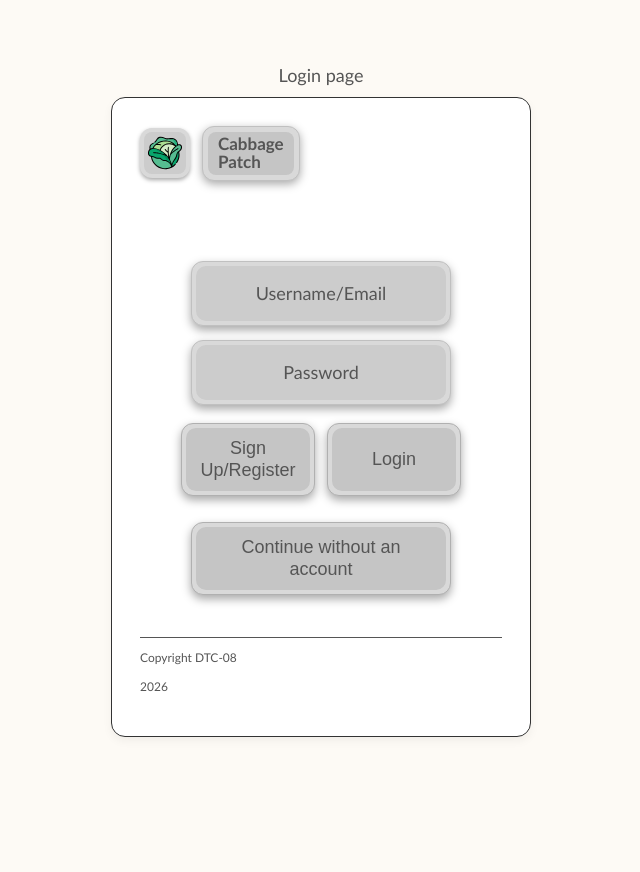
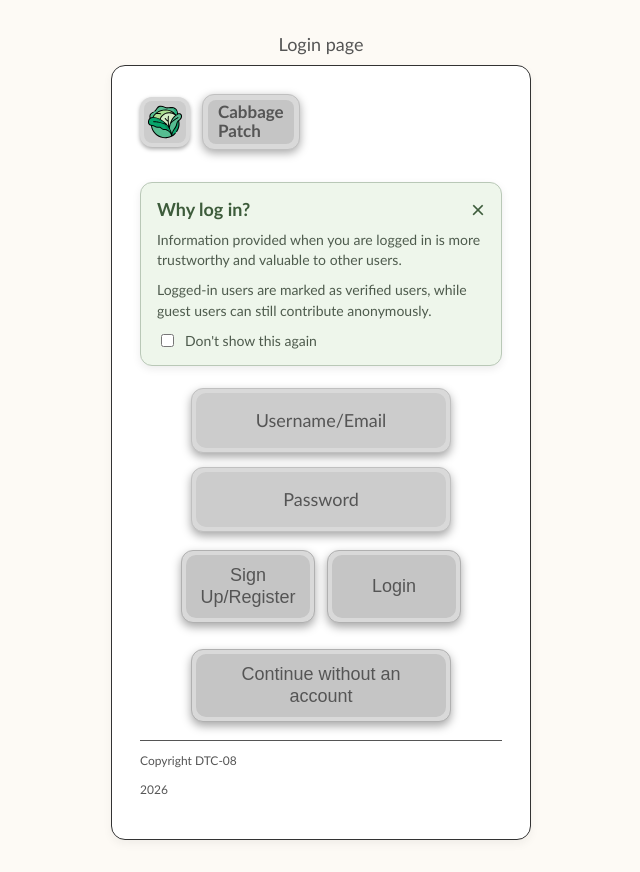
Before and after one commit to KJAlloway/2800-202610-DTC08, a React app in the folder frontend/: page / in a window 1280 px wide. Shown: the whole page, without its empty margins (319-959 px from the left). Before the commit the page ends 800 px from the top, so only its background shows below. Built offline with nearby package versions, Linux system fonts and the light colour scheme; the HTML template or start-up script is replaced by a standard one.

Commit message:
- Add pop-up in the Login screen

```diff
--- a/frontend/src/LoginPage/LoginPage.css
+++ b/frontend/src/LoginPage/LoginPage.css
@@ -1,4 +1,4 @@
-/* Clanker assisted */
+/* Generated by Clanker 5.4 (ChatGPT) */
 
 
 
@@ -37,7 +37,7 @@
 /* Top spacing area for the logo + app name */
 .login-header {
     width: 100%;
-    margin-bottom: clamp(28px, 8vw, 56px);
+    margin-bottom: clamp(20px, 6vw, 32px);
 }
 
 /* Keeps the logo and title side-by-side */
@@ -106,6 +106,61 @@
     line-height: 1.1;
     color: #555555;
     text-align: left;
+}
+
+/* Popup card that explains why logging in matters */
+.login-trust-popup {
+    margin-bottom: 22px;
+    padding: 14px 16px;
+    border: 1px solid #b9c8b7;
+    border-radius: 12px;
+    background-color: #eef6eb;
+    box-shadow: 0px 3px 8px rgba(0, 0, 0, 0.08);
+}
+
+/* Top row of the popup with title and close button */
+.login-trust-popup__header {
+    display: flex;
+    align-items: center;
+    justify-content: space-between;
+    gap: 12px;
+    margin-bottom: 8px;
+}
+
+/* Popup title */
+.login-trust-popup__title {
+    margin: 0;
+    font-size: 18px;
+    color: #3d5c3b;
+}
+
+/* Small close button in the top-right of the popup */
+.login-trust-popup__close {
+    border: none;
+    background: transparent;
+    color: #3d5c3b;
+    font-size: 24px;
+    line-height: 1;
+    cursor: pointer;
+    padding: 0;
+}
+
+/* Main text inside the popup */
+.login-trust-popup__text {
+    margin: 0 0 10px 0;
+    font-size: 14px;
+    line-height: 1.45;
+    color: #4e5b4d;
+}
+
+/* Keeps the checkbox and text together on one line */
+.login-trust-popup__checkbox-row {
+    display: flex;
+    align-items: center;
+    gap: 8px;
+    font-size: 14px;
+    color: #4e5b4d;
+    cursor: pointer;
 }
 
 /* Middle content area that holds the form and guest button */
@@ -246,4 +301,10 @@
         grid-template-columns: 1fr;
         width: min(100%, 260px);
     }
+
+    /* Reduce popup spacing a little on smaller screens */
+    .login-trust-popup {
+        margin-bottom: 18px;
+        padding: 12px 14px;
+    }
 }
--- a/frontend/src/LoginPage/LoginPage.jsx
+++ b/frontend/src/LoginPage/LoginPage.jsx
@@ -1,4 +1,4 @@
-import { useState } from 'react'
+import { useEffect, useState } from 'react'
 import Button from '../TemplateButtons/Button'
 import cabbageLogo from '../assets/cabbage-logo.svg'
 import './LoginPage.css'
@@ -7,11 +7,30 @@ function LoginPage({ onLogin, onGuest, onRegister }) {
     // Gets the current year automatically for the footer.
     const currentYear = new Date().getFullYear()
 
+    // This key is used to store the user's popup preference in localStorage.
+    const popupPreferenceKey = 'hideLoginTrustPopup'
+
     // Stores the user's input for both login fields.
     const [loginForm, setLoginForm] = useState({
         identifier: '',
         password: '',
     })
+
+    // Controls whether the popup is currently visible on the page.
+    const [showTrustPopup, setShowTrustPopup] = useState(false)
+
+    // Tracks whether the user checked "Don't show this again".
+    const [disablePopupPermanently, setDisablePopupPermanently] = useState(false)
+
+    // Runs once when the component first loads.
+    // Checks whether the user previously chose to hide this popup.
+    useEffect(() => {
+        const savedPreference = localStorage.getItem(popupPreferenceKey)
+
+        if (savedPreference !== 'true') {
+            setShowTrustPopup(true)
+        }
+    }, [])
 
     // Updates the correct field whenever the user types.
     const handleInputChange = (event) => {
@@ -21,6 +40,21 @@ function LoginPage({ onLogin, onGuest, onRegister }) {
             ...currentForm,
             [name]: value,
         }))
+    }
+
+    // Runs when the user checks or unchecks the popup's disable option.
+    const handleDisablePopupChange = (event) => {
+        setDisablePopupPermanently(event.target.checked)
+    }
+
+    // Closes the popup.
+    // If the user asked not to see it again, we save that choice in localStorage.
+    const handleCloseTrustPopup = () => {
+        if (disablePopupPermanently) {
+            localStorage.setItem(popupPreferenceKey, 'true')
+        }
+
+        setShowTrustPopup(false)
     }
 
     // Runs when the login form is submitted.
@@ -90,6 +124,48 @@ function LoginPage({ onLogin, onGuest, onRegister }) {
                         </div>
                     </div>
                 </header>
+
+                {/* Trust popup, explains why logging in matters, but still allows guest use. */}
+                {showTrustPopup && (
+                    <aside
+                        className="login-trust-popup"
+                        aria-label="Why logging in matters"
+                    >
+                        <div className="login-trust-popup__header">
+                            <h2 className="login-trust-popup__title">
+                                Why log in?
+                            </h2>
+
+                            <button
+                                type="button"
+                                className="login-trust-popup__close"
+                                onClick={handleCloseTrustPopup}
+                                aria-label="Close popup"
+                            >
+                                ×
+                            </button>
+                        </div>
+
+                        <p className="login-trust-popup__text">
+                            Information provided when you are logged in is more
+                            trustworthy and valuable to other users.
+                        </p>
+
+                        <p className="login-trust-popup__text">
+                            Logged-in users are marked as verified users, while
+                            guest users can still contribute anonymously.
+                        </p>
+
+                        <label className="login-trust-popup__checkbox-row">
+                            <input
+                                type="checkbox"
+                                checked={disablePopupPermanently}
+                                onChange={handleDisablePopupChange}
+                            />
+                            <span>Don&apos;t show this again</span>
+                        </label>
+                    </aside>
+                )}
 
                 {/* Middle section with form fields and buttons */}
                 <div className="login-body">
```
